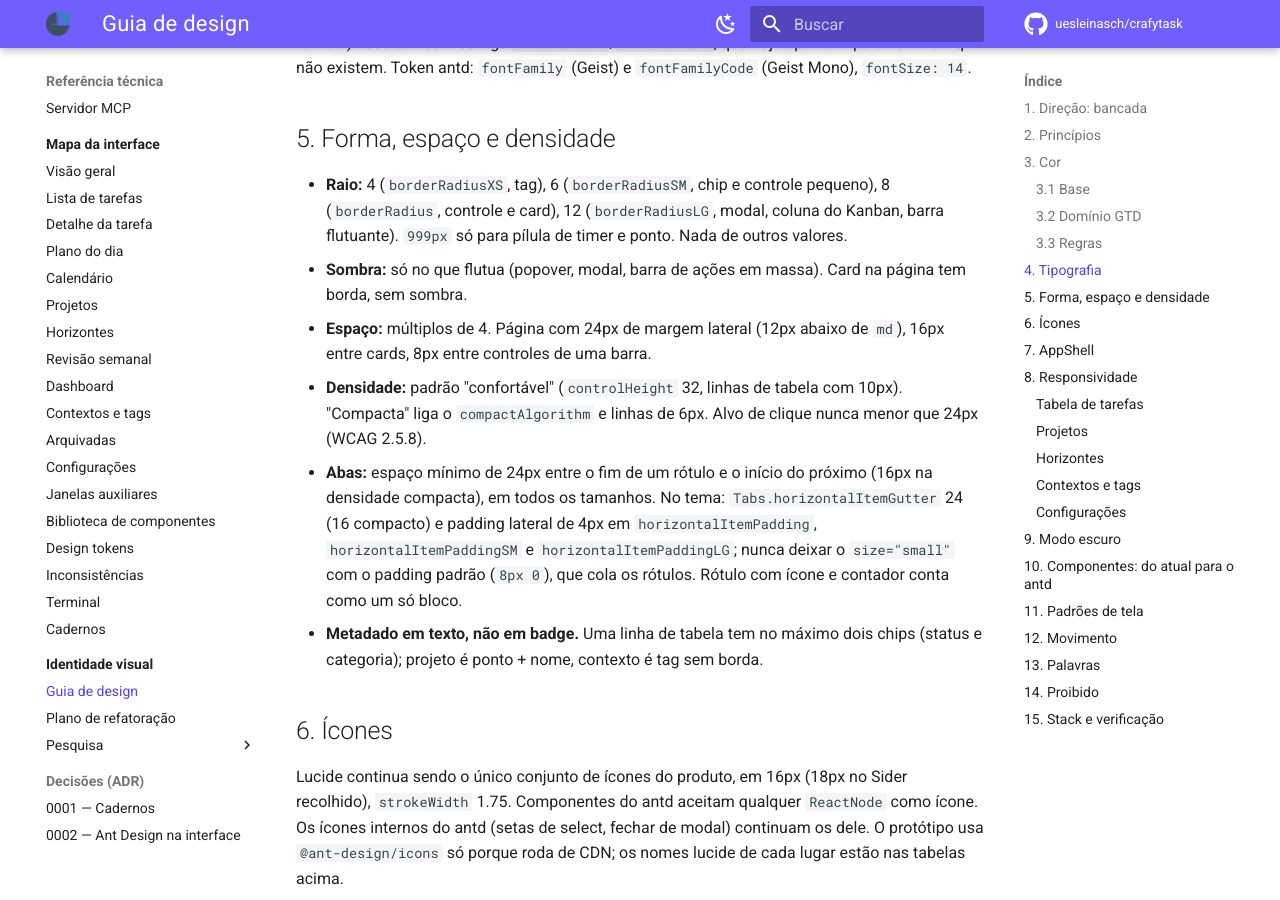
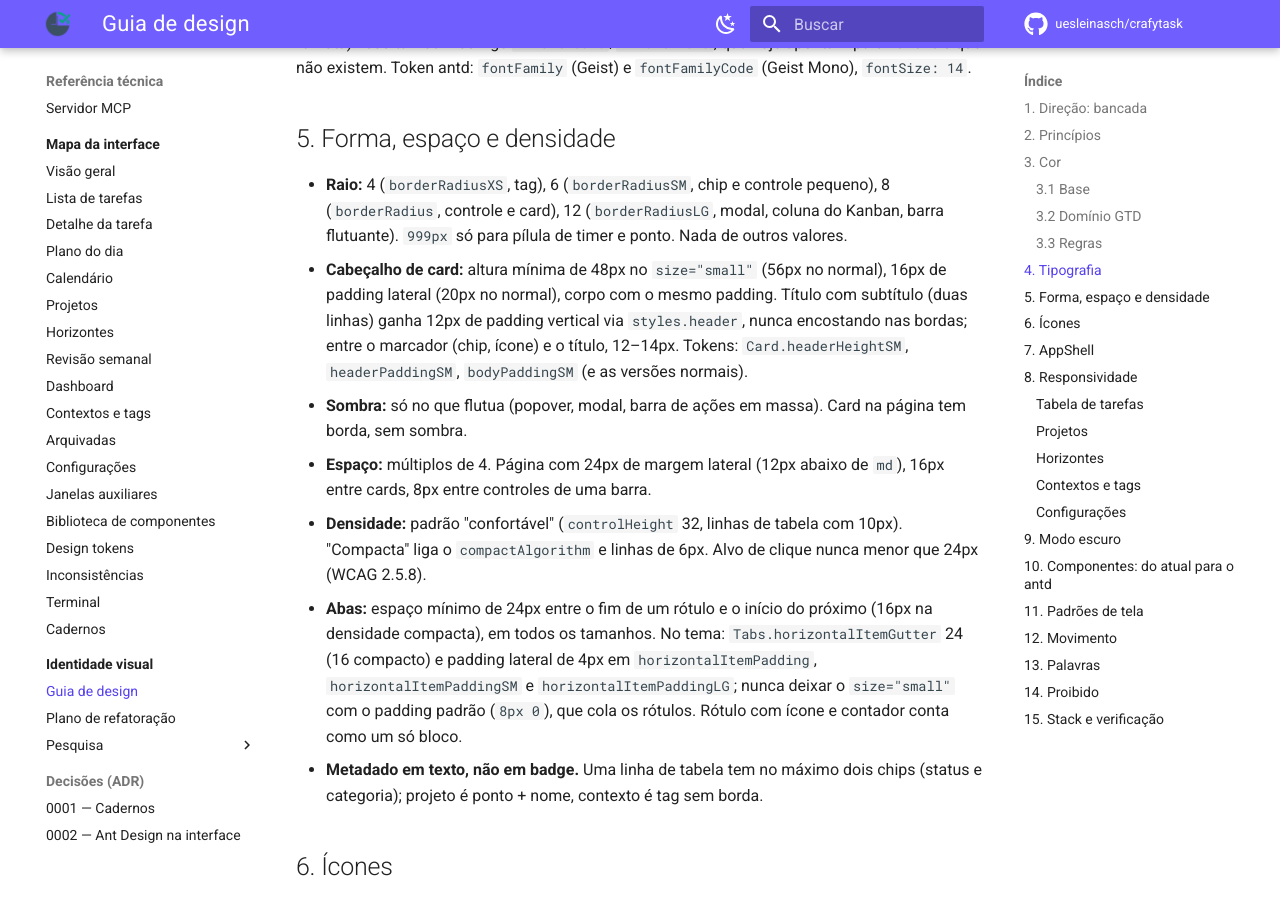
Before and after one commit to uesleinasch/crafytask, an MkDocs documentation site: the page built from docs/design/guia-de-design.md, in a window 1280 px wide and 900 px high, scrolled down 4596 px. Built offline with MkDocs 1.6.1 and Material for MkDocs 9.7.7, drawn with Linux system fonts in a browser that asks for light colours; some web fonts are replaced; comment, search, counter and statistics services are not loaded.

Commit message:
fix(design): respiro no cabeçalho dos cards

```diff
--- a/docs/design/guia-de-design.md
+++ b/docs/design/guia-de-design.md
@@ -137,6 +137,11 @@ existem. Token antd: `fontFamily` (Geist) e `fontFamilyCode` (Geist Mono), `font
 - **Raio:** 4 (`borderRadiusXS`, tag), 6 (`borderRadiusSM`, chip e controle pequeno), 8
   (`borderRadius`, controle e card), 12 (`borderRadiusLG`, modal, coluna do Kanban, barra
   flutuante). `999px` só para pílula de timer e ponto. Nada de outros valores.
+- **Cabeçalho de card:** altura mínima de 48px no `size="small"` (56px no normal), 16px de
+  padding lateral (20px no normal), corpo com o mesmo padding. Título com subtítulo (duas linhas)
+  ganha 12px de padding vertical via `styles.header`, nunca encostando nas bordas; entre o
+  marcador (chip, ícone) e o título, 12–14px. Tokens: `Card.headerHeightSM`, `headerPaddingSM`,
+  `bodyPaddingSM` (e as versões normais).
 - **Sombra:** só no que flutua (popover, modal, barra de ações em massa). Card na página tem borda,
   sem sombra.
 - **Espaço:** múltiplos de 4. Página com 24px de margem lateral (12px abaixo de `md`), 16px entre
```
Also changed, not shown: docs/design/prototipo/checklist.json (+10 -0 lines), docs/design/prototipo/index.html (+4 -4 lines).
